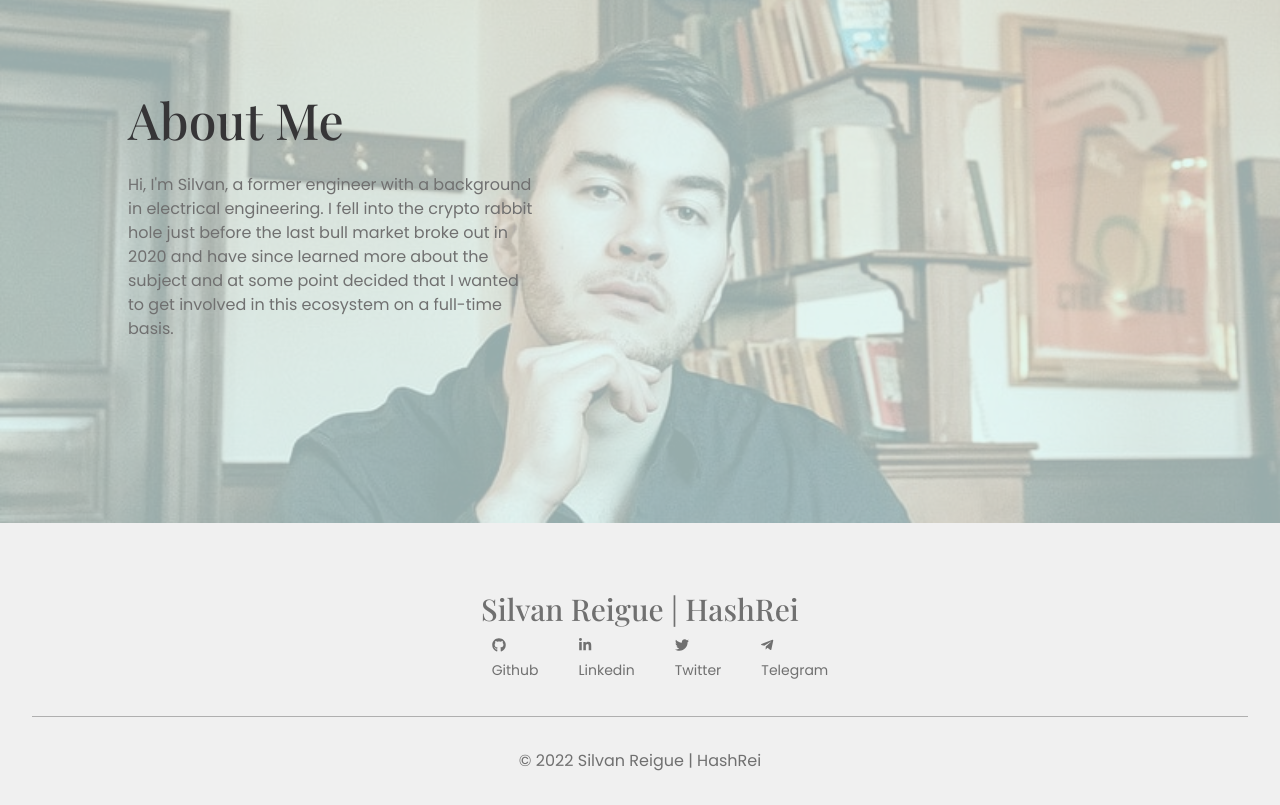
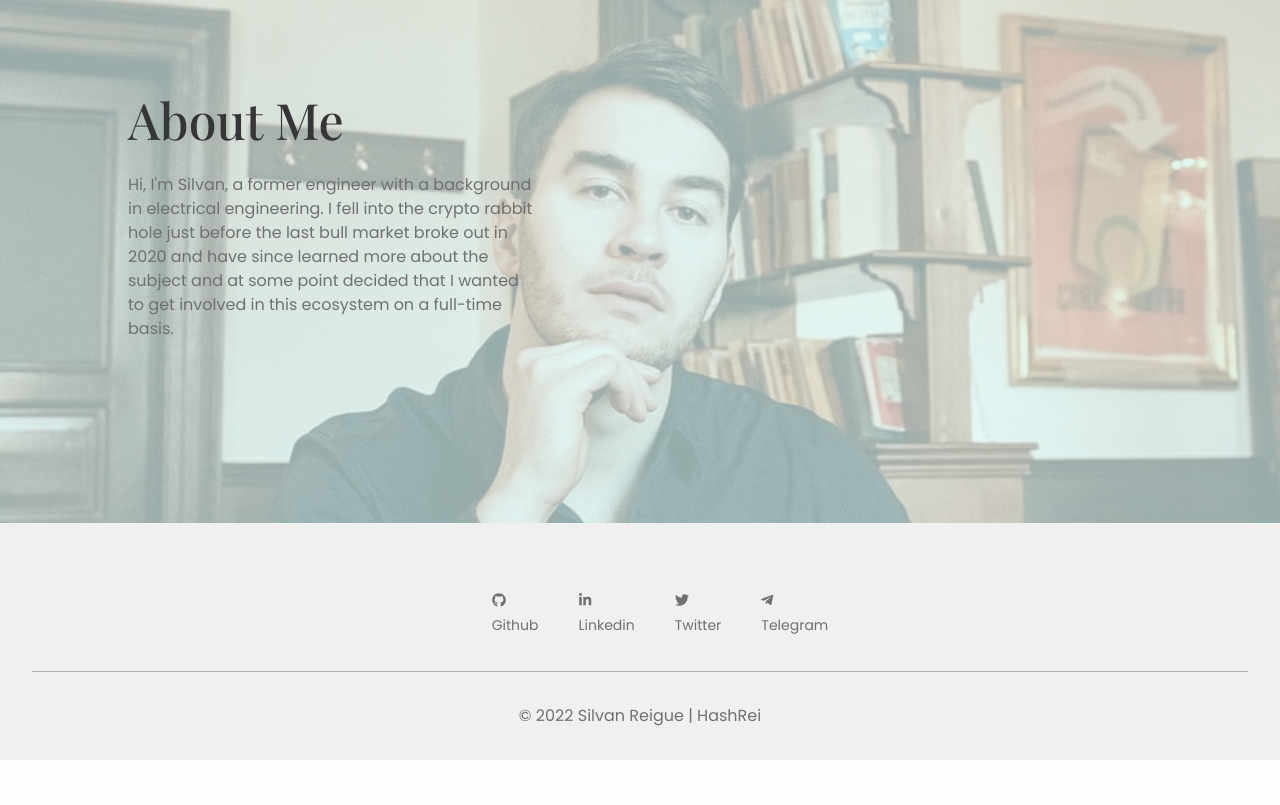
Before and after one commit to HashRei/nextjs-webpage-porfolio, a Next.js app: page / in a window 1280 px wide. Shown: the part 3198-4003 px from the top of the page. After the commit the page ends 3958 px from the top, so only its background shows below. Built offline with nearby package versions, Linux system fonts and the light colour scheme.

Commit message:
Update footer add link to date element

```diff
--- a/Components/Footer.js
+++ b/Components/Footer.js
@@ -4,9 +4,6 @@ import Link from "next/link";
 import { FontAwesomeIcon } from "@fortawesome/react-fontawesome";
 
 const Footer = ({ currentTheme }) => {
-  const iconStyles = {
-    color: "#101010",
-  };
   return (
     <div
       className={styles.footermain}
@@ -16,11 +13,11 @@ const Footer = ({ currentTheme }) => {
       }}
     >
       <div className={styles.footertable}>
-        <Link href="/">
+        {/* <Link href="/">
           <a>
             <h2 className={styles.footerlogo}>{userinfo.logoText}</h2>
           </a>
-        </Link>
+        </Link> */}
         <ul className={styles.footertableSocials}>
           {userinfo.socials
             ? userinfo.socials.map((social, key) => {
@@ -47,10 +44,11 @@ const Footer = ({ currentTheme }) => {
         }}
       ></hr>
       <h2 className={styles.footercontent}>
-        {" "}
-        <p>
-          © {new Date().getFullYear()} {userinfo.logoText}
-        </p>
+        <Link href="/">
+          <a>
+            © {new Date().getFullYear()} {userinfo.logoText}
+          </a>
+        </Link>
       </h2>
     </div>
   );
```
